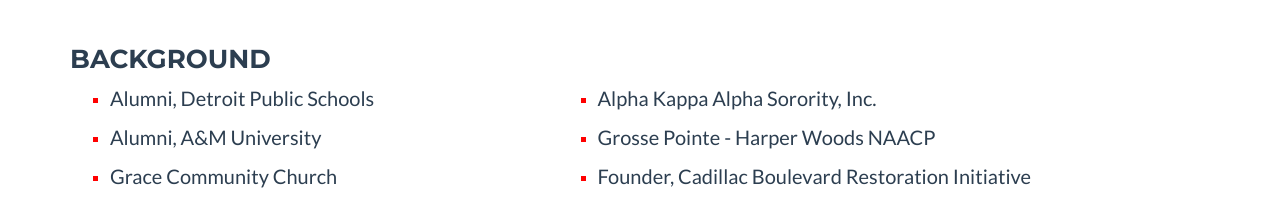
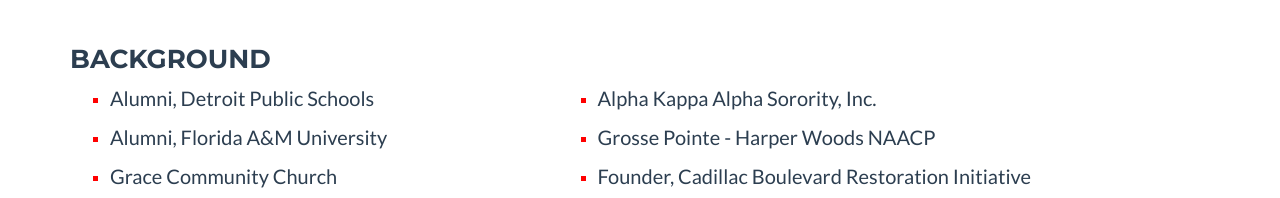
Before and after one commit to patrickonparker/CarlaCares, a website: page index.html in a window 1280 px wide. Shown: the part 1160-1358 px from the top of the page. Drawn offline with nearby package versions, Linux system fonts and the light colour scheme.

Commit message:
Added "Florida" to Florida A&M university

```diff
--- a/index.html
+++ b/index.html
@@ -81,7 +81,7 @@
                                 <p class="li">Alumni, Detroit Public Schools</p>
                             </li>
                             <li>
-                                <p class="li">Alumni, A&amp;M University</p>
+                                <p class="li">Alumni, Florida A&amp;M University</p>
                             </li>
                             <li>
                                 <p class="li">Grace Community Church</p>
```
